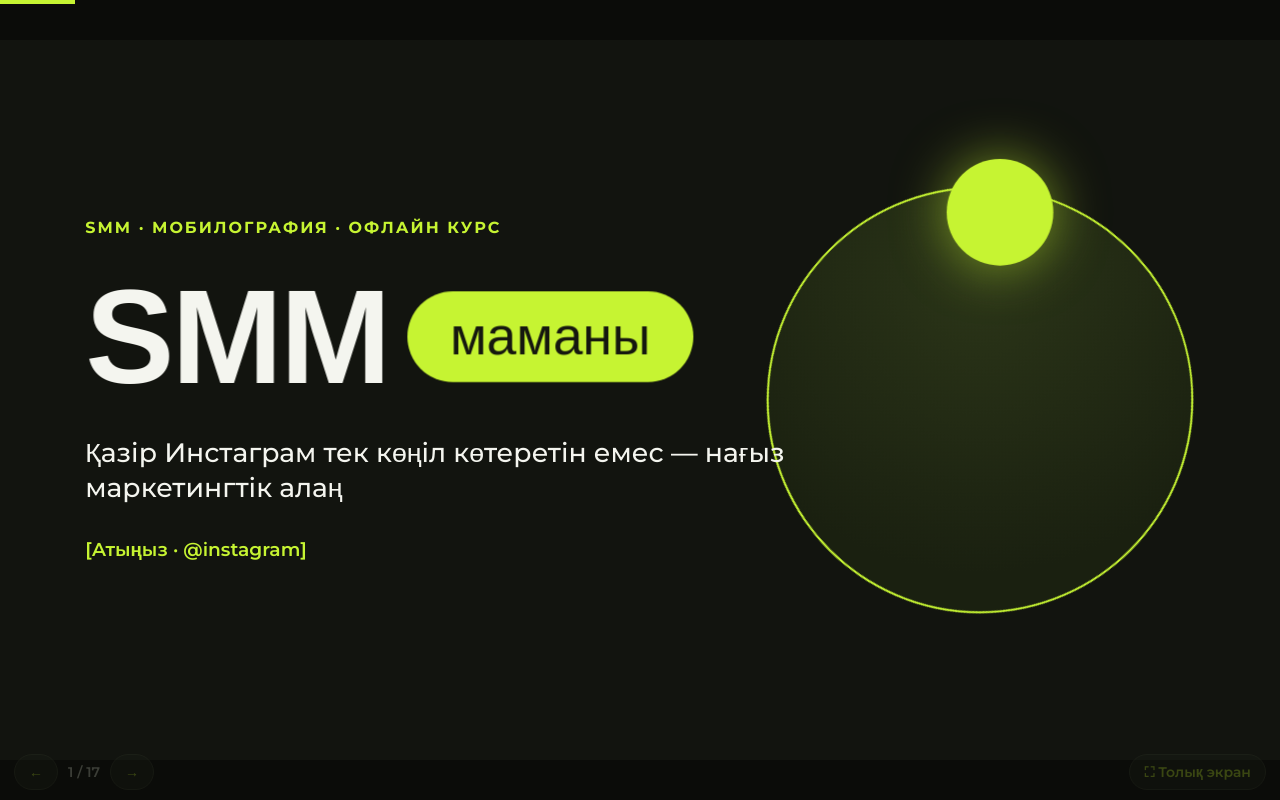
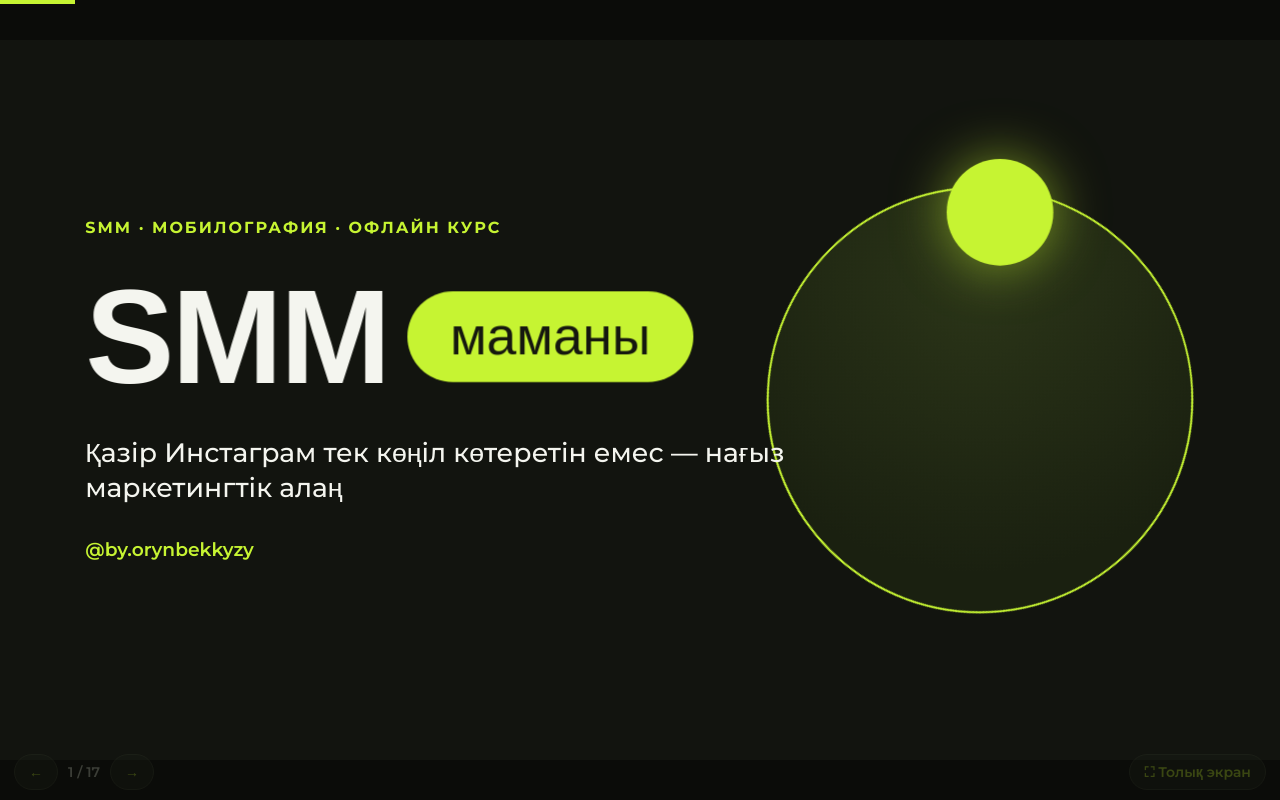
Before and after one commit to altynkhassan-collab/altyn-montazh, a plain HTML site: page Сайттар/smm-kurs/index.html in a window 1280 px wide. Shown: the top 800 px of the page. Drawn offline with Linux system fonts and the light colour scheme; a web font is replaced by a local one.

Commit message:
Презентацияға Instagram мен телефон қосылды
Co-Authored-By: Claude Opus 5.5 <noreply@anthropic.com>
Claude-Session: https://claude.ai/code/session_01DyLs1FTFHnaEhfNoDymcMJ

```diff
--- a/Сайттар/smm-kurs/index.html
+++ b/Сайттар/smm-kurs/index.html
@@ -185,7 +185,7 @@ section.slide.past{transform:translateX(-80px);}
 <p class="pill big">маманы</p>
 </div>
 <p class="lead r" style="--i:3">Қазір Инстаграм тек көңіл көтеретін емес — нағыз маркетингтік алаң</p>
-<p class="byline r" style="--i:4">[Атыңыз · @instagram]</p>
+<p class="byline r" style="--i:4">@by.orynbekkyzy</p>
 </section>
 <section id="kim" class="slide " data-transition="push">
 <div class="head r" style="--i:0">
@@ -607,7 +607,7 @@ section.slide.past{transform:translateX(-80px);}
 <div class="head r" style="--i:2">
 <p class="pill big">сұрақтар?</p>
 </div>
-<p class="byline r" style="--i:4">[Байланыс: @instagram · телефон]</p>
+<p class="byline r" style="--i:4">Instagram: @by.orynbekkyzy · Тел: 8 778 085 20 03</p>
 </section>
 </div>
 <div id="ui"><button id="prev" aria-label="Алдыңғы">←</button><span id="cnt"></span><button id="next" aria-label="Келесі">→</button><span class="sp"></span><button id="fs">⛶ Толық экран</button></div>
```
